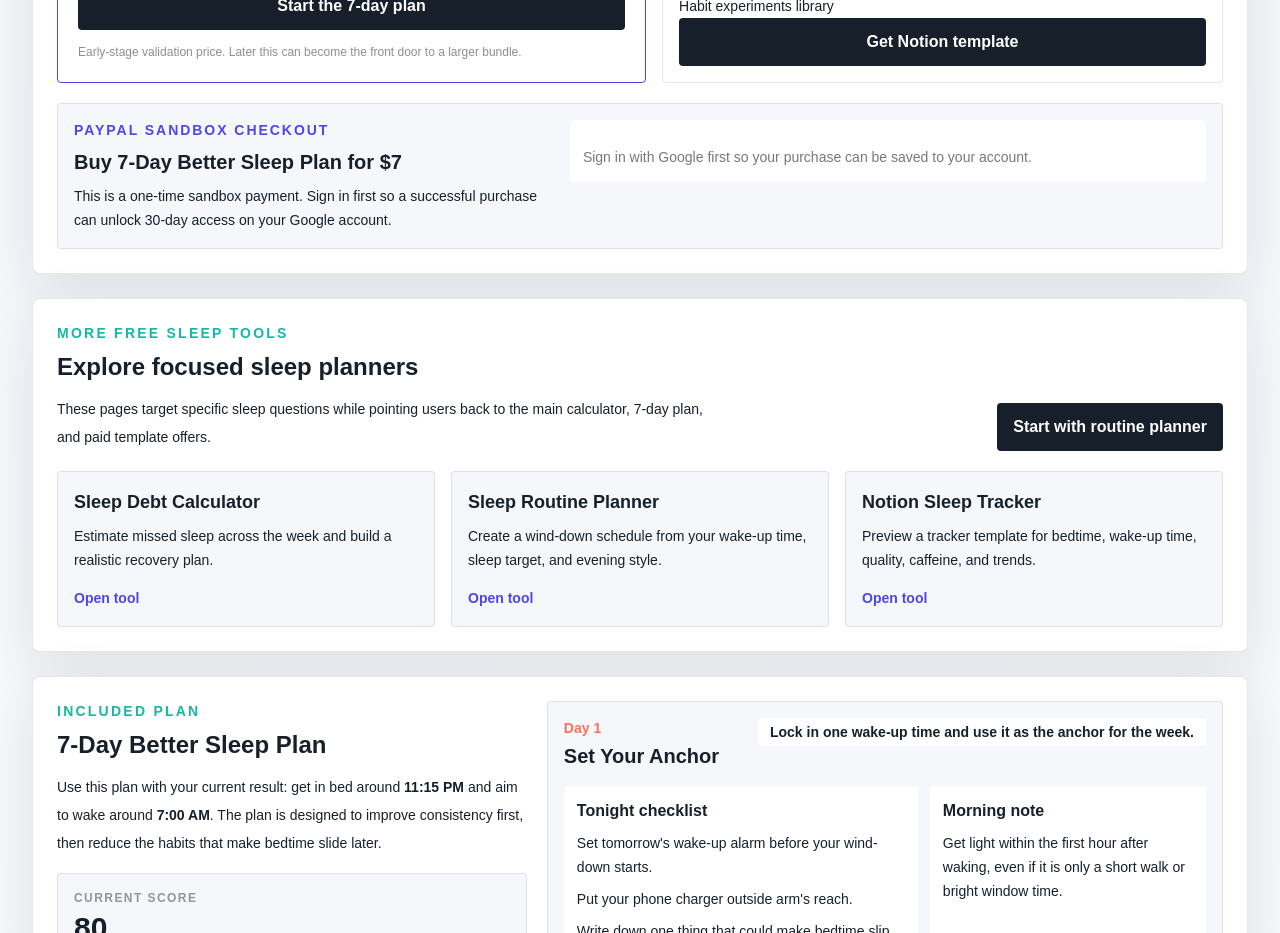
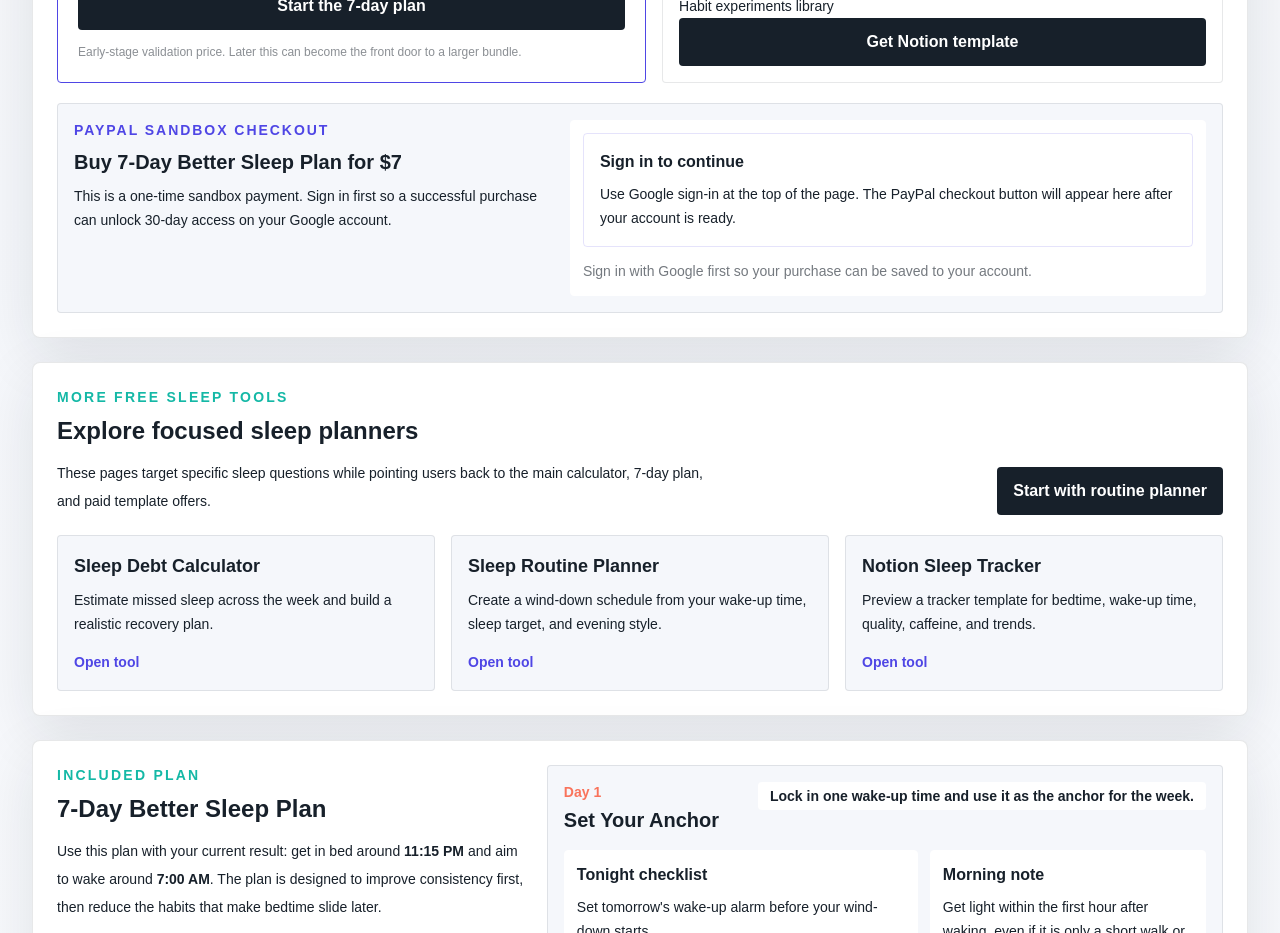
Before and after one commit to yiliruilong-cmyk/sleep-calculator, a Next.js app: page / in a window 1280 px wide. Shown: the part 3040-3973 px from the top of the page. Built offline with nearby package versions, Linux system fonts and the light colour scheme; no server answers.

Commit message:
Fix checkout sign-in state

```diff
--- a/app/page.tsx
+++ b/app/page.tsx
@@ -545,14 +545,10 @@ export default function Home() {
         setGoogleCredential(savedCredential);
       } else {
         window.localStorage.removeItem(googleCredentialStorageKey);
+        window.localStorage.removeItem("sleep-calculator-google-user");
       }
     } else {
-      const savedUser = window.localStorage.getItem("sleep-calculator-google-user");
-      try {
-        if (savedUser) setGoogleUser(JSON.parse(savedUser));
-      } catch {
-        window.localStorage.removeItem("sleep-calculator-google-user");
-      }
+      window.localStorage.removeItem("sleep-calculator-google-user");
     }
 
     const savedAccess = window.localStorage.getItem(paidAccessStorageKey);
@@ -1305,6 +1301,15 @@ export default function Home() {
                 ) : null}
               </div>
               <div className="rounded border border-white bg-white p-3">
+                {!googleCredential ? (
+                  <div className="rounded border border-dusk/15 bg-dusk/6 p-4">
+                    <p className="font-bold text-ink">Sign in to continue</p>
+                    <p className="mt-2 text-sm leading-6 text-ink/62">
+                      Use Google sign-in at the top of the page. The PayPal checkout button will
+                      appear here after your account is ready.
+                    </p>
+                  </div>
+                ) : null}
                 <div ref={paypalButtonRef} />
                 {paymentMessage ? (
                   <p
```
